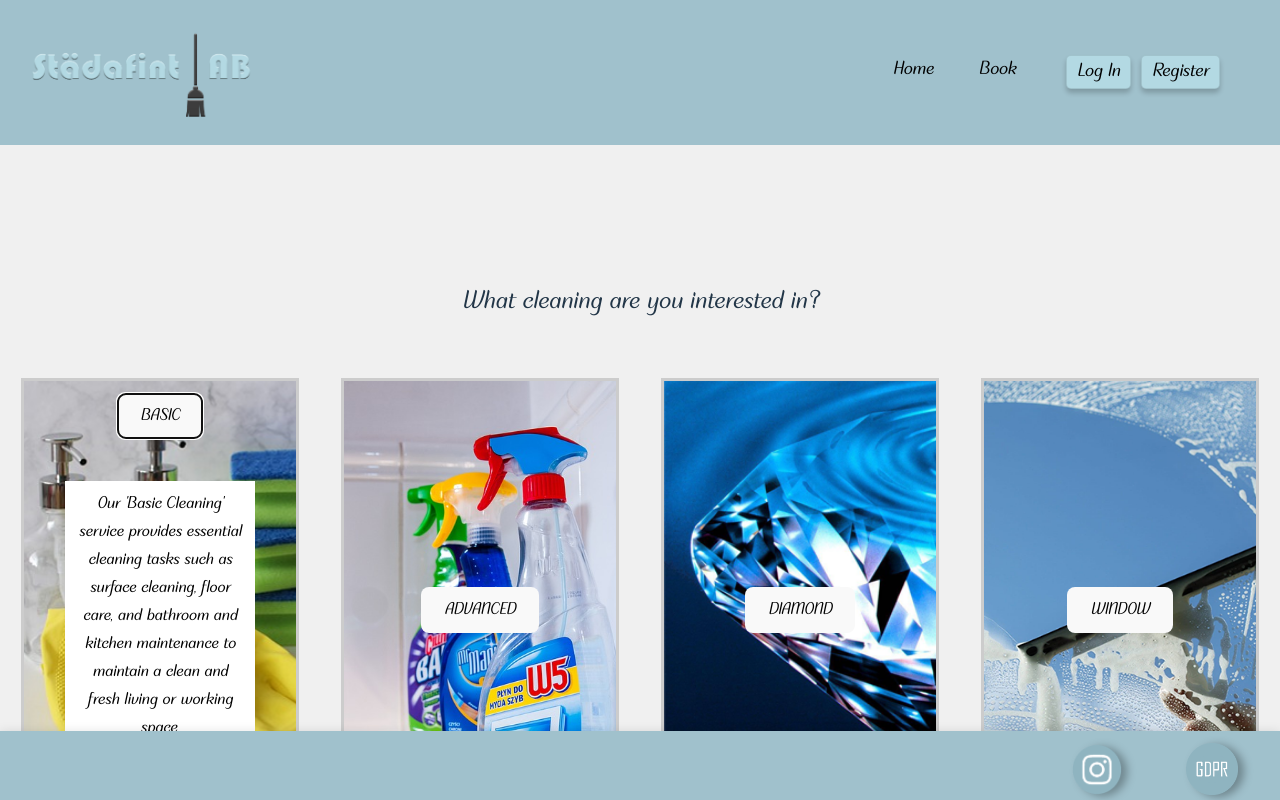
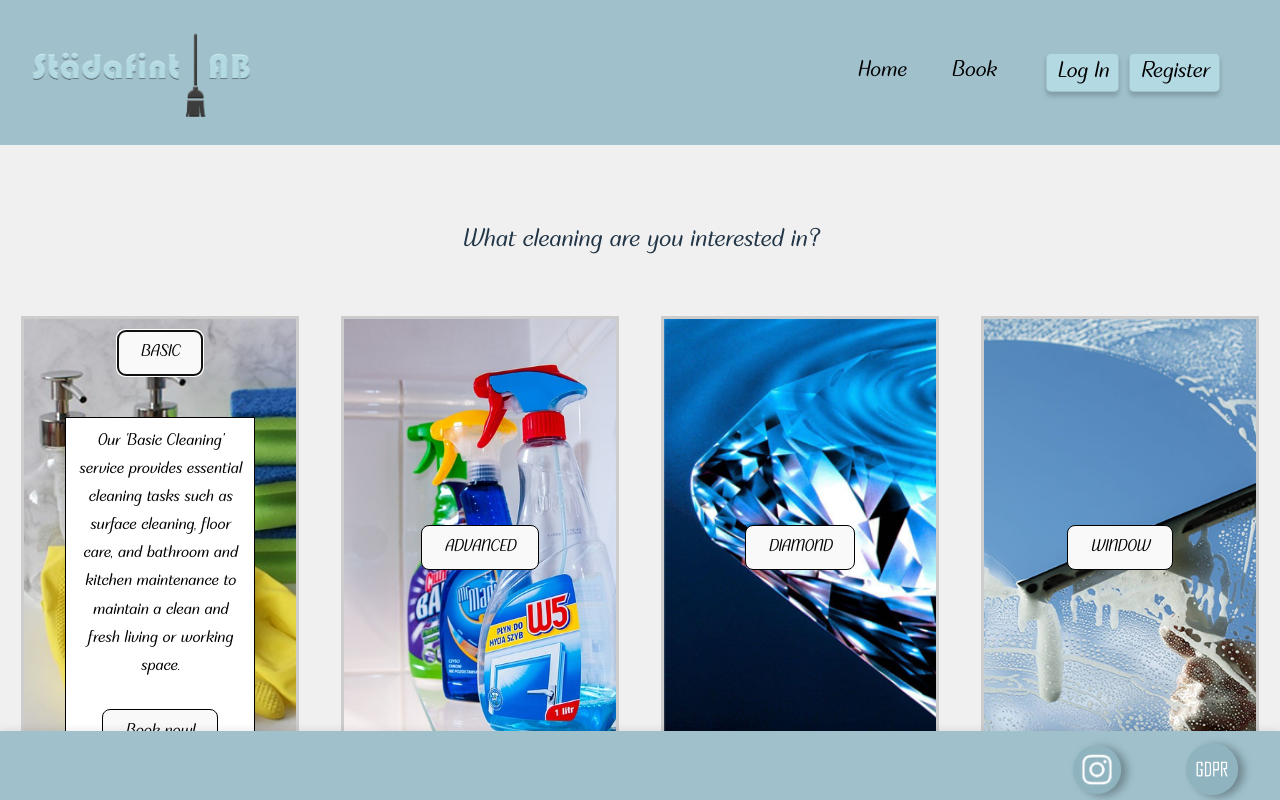
Before and after one commit to natischmidt/CleanCodeFrontend, a React (Vite) app: page /CustomerBooking in a window 1280 px wide. Both pictures are taken after a click on the button "BASIC". Built offline with nearby package versions, Linux system fonts and the light colour scheme.

Commit message:
Uppdatering: - Designuppdateringar
Anton 2/11

```diff
--- a/src/Routing.tsx
+++ b/src/Routing.tsx
@@ -57,7 +57,7 @@ function Routing() {
                     <Route path="/CreateNewBooking" element={<CreateNewBooking/>}/>
                     <Route path="/UpdateBookingForm" element={<UpdateBookingForm/>}/>
 
-                  {/*  <Route path="/PayForBasic" element={<KlarnaModalPayment  />}/>*/}
+                    <Route path="/PayForBasic" element={<KlarnaModalPayment  />}/>
                   {/*  <Route path="/PayForAdvanced" element={<AdvancedCleanPayment/>}/>
                     <Route path="/PayForWindow" element={<WindowCleanPayment />}/>
                     <Route path="/CancelBooking" element={<CancelBooking/>}/>*/}
--- a/src/components/admin-components/AddUserOption.tsx
+++ b/src/components/admin-components/AddUserOption.tsx
@@ -81,7 +81,7 @@ const styles = {
     },
     menuBtns: {
         display: "flex",
-        marginTop: '10%',
+        marginTop: '8%',
     },
     button: {
         backgroundColor: '#b3d9e3',
--- a/src/components/customer-components/AddCustomerBookingOption.tsx
+++ b/src/components/customer-components/AddCustomerBookingOption.tsx
@@ -264,6 +264,7 @@ const AddCustomerBookingOption = () => {
                                 <div>
                                     <div>
                                         <button
+                                            style={styles.showInfo}
                                             onClick={() => handleExtraInformation(
                                                 "Our 'Basic Cleaning' service provides essential cleaning tasks such as " +
                                                 "surface cleaning, floor care, and bathroom and kitchen maintenance to maintain a " +
@@ -276,7 +277,10 @@ const AddCustomerBookingOption = () => {
                                                 {infoText}
                                                 <div>
                                                     <br/>
-                                                    <button onClick={() => handleJobType("BASIC")}>Book now!</button>
+                                                    <button
+                                                        style={styles.bookNow}
+                                                        onClick={() => handleJobType("BASIC")}>Book now!
+                                                    </button>
                                                 </div>
                                             </div>
                                         </div>)}
@@ -289,6 +293,7 @@ const AddCustomerBookingOption = () => {
                                 <div>
                                     <div>
                                         <button
+                                            style={styles.showInfo}
                                             onClick={() => handleExtraInformationAdv(
                                                 "Our 'Advanced Cleaning' service goes beyond the basics, offering a" +
                                                 " comprehensive and deep cleaning experience that includes thorough " +
@@ -303,7 +308,10 @@ const AddCustomerBookingOption = () => {
                                                 {infoTextAdv}
                                                 <div>
                                                     <br/>
-                                                    <button onClick={() => handleJobType("ADVANCED")}>Book now!</button>
+                                                    <button
+                                                        style={styles.bookNow}
+                                                        onClick={() => handleJobType("ADVANCED")}>Book now!
+                                                    </button>
                                                 </div>
                                             </div>
                                         </div>)}
@@ -316,6 +324,7 @@ const AddCustomerBookingOption = () => {
                                 <div>
                                     <div>
                                         <button
+                                            style={styles.showInfo}
                                             onClick={() => handleExtraInformationDia(
                                                 "Our 'Diamond Cleaning' service represents the pinnacle of " +
                                                 "cleanliness, providing a top-tier, comprehensive cleaning experience" +
@@ -330,7 +339,10 @@ const AddCustomerBookingOption = () => {
                                                 {infoTextDia}
                                                 <div>
                                                     <br/>
-                                                    <button onClick={() => handleJobType("DIAMOND")}>Book now!</button>
+                                                    <button
+                                                        style={styles.bookNow}
+                                                        onClick={() => handleJobType("DIAMOND")}>Book now!
+                                                    </button>
                                                 </div>
                                             </div>
                                         </div>)}
@@ -343,6 +355,7 @@ const AddCustomerBookingOption = () => {
                                 <div>
                                     <div>
                                         <button
+                                            style={styles.showInfo}
                                             onClick={() => handleExtraInformationWin(
 
                                                 "Our 'Window Cleaning' service is dedicated to ensuring" +
@@ -356,7 +369,10 @@ const AddCustomerBookingOption = () => {
                                                 {infoTextWin}
                                                 <div>
                                                     <br/>
-                                                    <button onClick={() => handleJobType("WINDOW")}>Book now!</button>
+                                                    <button
+                                                        style={styles.bookNow}
+                                                        onClick={() => handleJobType("WINDOW")}>Book now!
+                                                    </button>
                                                 </div>
                                             </div>
                                         </div>)}
@@ -601,7 +617,7 @@ const styles: { [key: string]: React.CSSProperties } = {
         alignItems: 'center',
         textAlign: 'center',
         fontSize: "0.9rem",
-        marginTop: "5rem"
+        marginTop: "2rem"
     },
     form: {
         display: 'flex',
@@ -674,5 +690,12 @@ const styles: { [key: string]: React.CSSProperties } = {
         padding: '10px',
         textAlign: 'center',
         marginTop: '2rem',
+        border: "1px solid black"
     },
+    bookNow: {
+        border: "1px solid black"
+    },
+    showInfo: {
+        border: "1px solid black"
+    }
 };
--- a/src/components/dashboard/Dashboard.tsx
+++ b/src/components/dashboard/Dashboard.tsx
@@ -207,7 +207,7 @@ const styles: { [key: string]: React.CSSProperties } = {
     section: {
         flex: 1,
         // border: '1px solid #ccc',
-        margin: '10px',
+        margin: '-2%',
         padding: '10px',
         textAlign: 'center',
         // boxShadow: '0 0 5px rgba(0, 0, 0, 0.5)',
--- a/src/components/forms/AddEmployeeForm.tsx
+++ b/src/components/forms/AddEmployeeForm.tsx
@@ -1,6 +1,7 @@
 import React, { useState } from 'react';
 import {useNavigate} from "react-router-dom";
 import admin from "../../API/admin";
+import HeaderComp from "../layout/HeaderComp";
 
 
 const AddEmployeeForm = () => {
--- a/src/components/forms/EditBookingForm.tsx
+++ b/src/components/forms/EditBookingForm.tsx
@@ -81,7 +81,7 @@ const EditBookingForm: React.FC<editBookingProps> = ({jobId, doneWithEdit}) =>{
     return (
         <div style={styles.container}>
             <form style={styles.form} onSubmit={handleSubmit}>
-                <h2>Edit Bookng PÅ EGEN RISK!!!!!!!</h2>
+                <h2>Edit Booking</h2>
                 <input
                     type="text"
                     placeholder="JOb ID lär inte ändras"
@@ -153,7 +153,7 @@ const EditBookingForm: React.FC<editBookingProps> = ({jobId, doneWithEdit}) =>{
                     type="text"
                     value={message}
                     onChange={(e) => setMessage(e.target.value)}
-                    placeholder="Send a message"
+                    placeholder="Add message..."
                     style={styles.input}
                 />
 
--- a/src/components/forms/admin-forms/CreateCustomerBookingForm.tsx
+++ b/src/components/forms/admin-forms/CreateCustomerBookingForm.tsx
@@ -220,7 +220,7 @@ const CreateNewBooking: React.FC = () => {
                     >
                         <option>Choose payment option</option>
                         <option value="KLARNA">Klarna</option>
-                        <option value="CASH">Cash</option>
+                        {/*<option value="CASH">Cash</option>*/}
                     </select>
                     <input
                         type="text"
--- a/src/components/layout/CustomerHeader.tsx
+++ b/src/components/layout/CustomerHeader.tsx
@@ -28,6 +28,7 @@ const styles = {
         color: 'black',
         fontWeight: 'bold',
         marginRight: '35px',
+        fontSize: "1.2rem"
     },
     link: {
         fontWeight: 'bold',
--- a/src/pages/employee-pages/EmployeeHome.tsx
+++ b/src/pages/employee-pages/EmployeeHome.tsx
@@ -49,10 +49,8 @@ export default function EmployeeHomePage() {
 
     return (
         <>
-
             <HeaderComp/>
             <div style={{...selectedStyles}}>
-
                 <Dashboard userType="employee" userData={employeeData} />
             </div>
         </>
```
Also changed, not shown: src/components/customer-components/CustomerJobCheck.tsx (+6 -6 lines).
